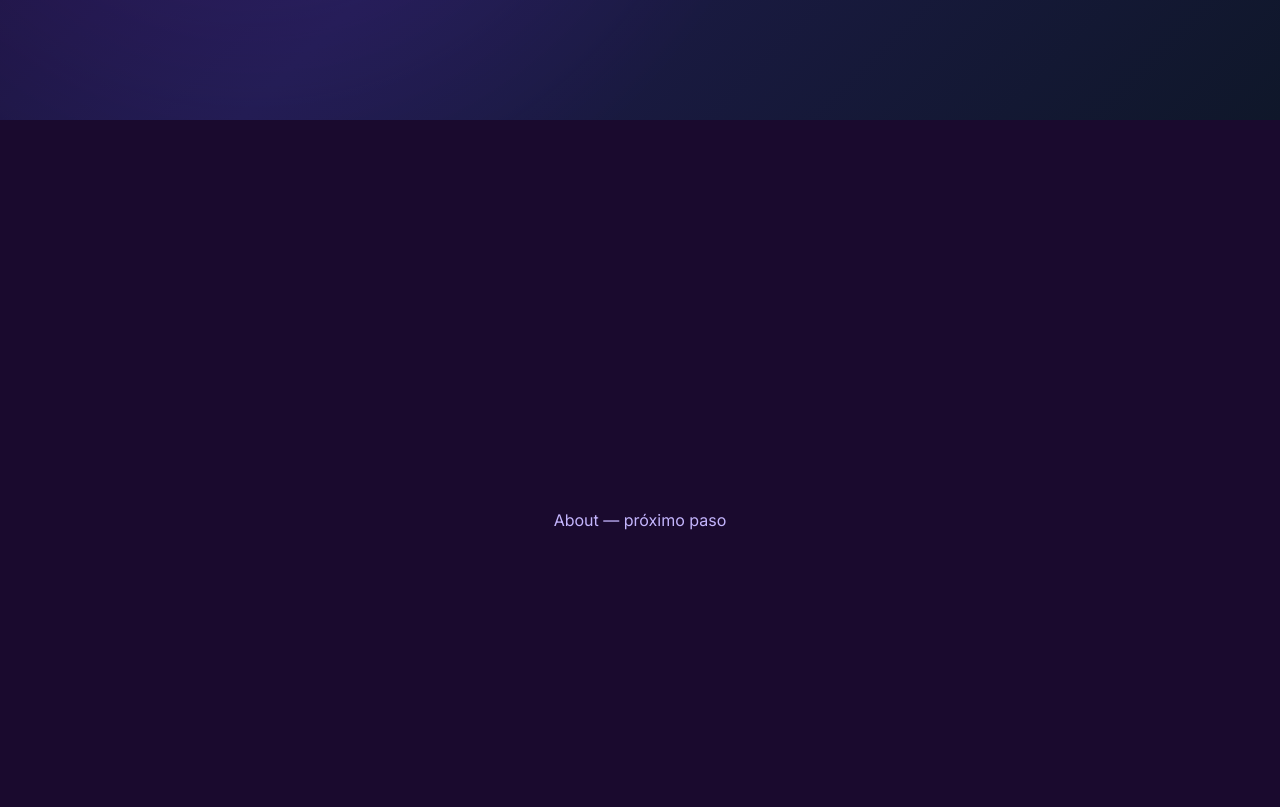
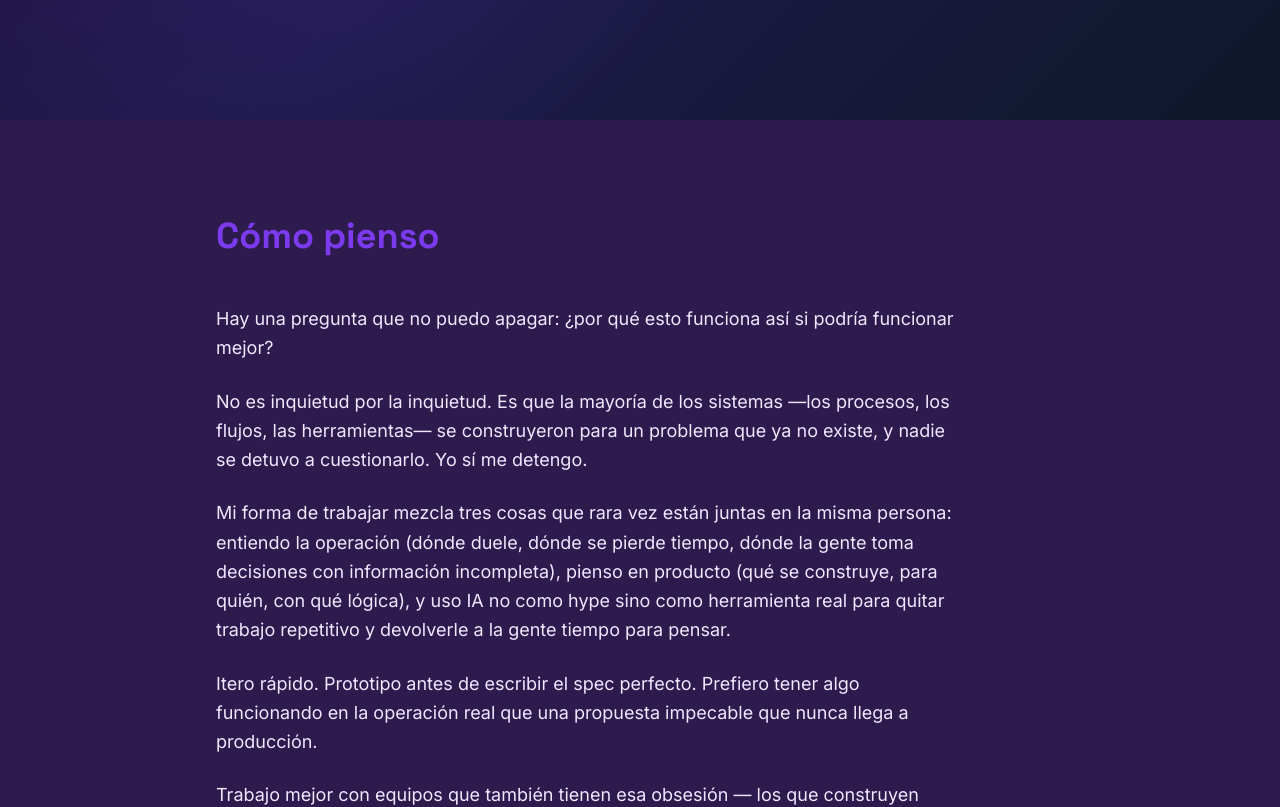
Before and after one commit to marianarojaszuluaga/Portfolio, a React app: page / in a window 1280 px wide. Shown: the part 680-1487 px from the top of the page. Built offline with nearby package versions, Linux system fonts and the light colour scheme; the HTML template or start-up script is replaced by a standard one.

Commit message:
feat: add About section

```diff
--- a/src/App.tsx
+++ b/src/App.tsx
@@ -1,5 +1,6 @@
 import Nav from './components/Nav'
 import Hero from './components/Hero'
+import About from './components/About'
 
 export default function App() {
   return (
@@ -7,9 +8,7 @@ export default function App() {
       <Nav />
       <main>
         <Hero />
-        <section id="about" className="min-h-screen flex items-center justify-center">
-          <p className="text-text-muted">About — próximo paso</p>
-        </section>
+        <About />
         <section id="projects" className="min-h-screen flex items-center justify-center">
           <p className="text-text-muted">Projects — próximo paso</p>
         </section>
--- /dev/null
+++ b/src/components/About.tsx
@@ -0,0 +1,39 @@
+import { motion, useInView } from 'framer-motion'
+import { useRef } from 'react'
+import { profile } from '../content'
+
+export default function About() {
+  const ref = useRef(null)
+  const inView = useInView(ref, { once: true, margin: '-100px' })
+  const paragraphs = profile.about.split('\n\n').filter(Boolean)
+
+  return (
+    <section id="about" className="py-24" style={{ backgroundColor: 'var(--surface)' }}>
+      <div className="max-w-4xl mx-auto px-6" ref={ref}>
+        <motion.div
+          initial={{ opacity: 0, y: 30 }}
+          animate={inView ? { opacity: 1, y: 0 } : {}}
+          transition={{ duration: 0.6 }}
+        >
+          <h2 className="font-heading font-bold text-3xl md:text-4xl mb-12" style={{ color: 'var(--accent-1)' }}>
+            Cómo pienso
+          </h2>
+          <div className="space-y-6">
+            {paragraphs.map((p, i) => (
+              <motion.p
+                key={i}
+                className="text-text leading-relaxed text-lg"
+                style={{ maxWidth: '65ch' }}
+                initial={{ opacity: 0, y: 20 }}
+                animate={inView ? { opacity: 1, y: 0 } : {}}
+                transition={{ duration: 0.5, delay: i * 0.1 }}
+              >
+                {p}
+              </motion.p>
+            ))}
+          </div>
+        </motion.div>
+      </div>
+    </section>
+  )
+}
```
